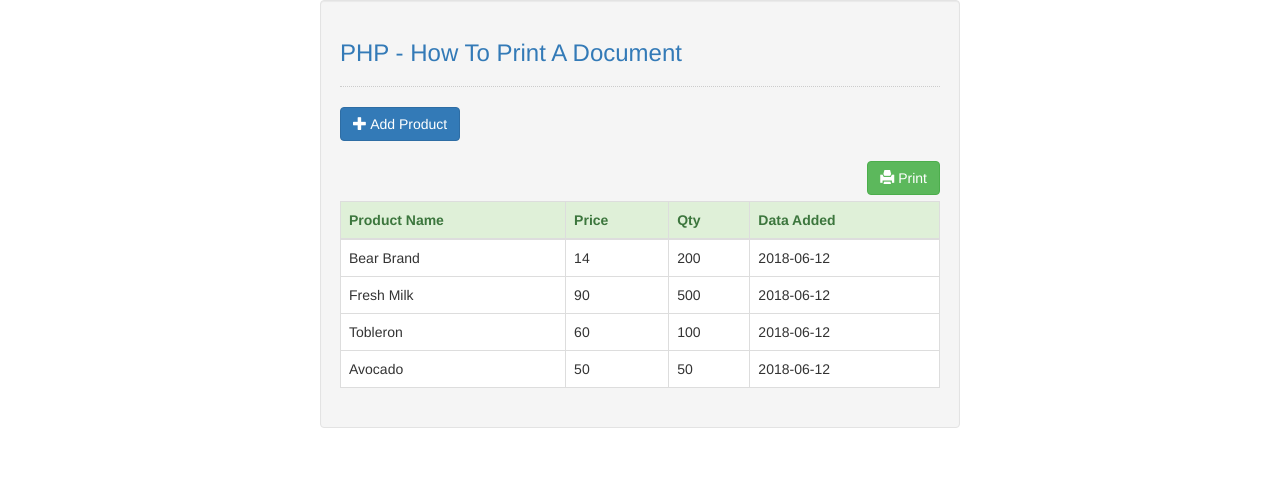
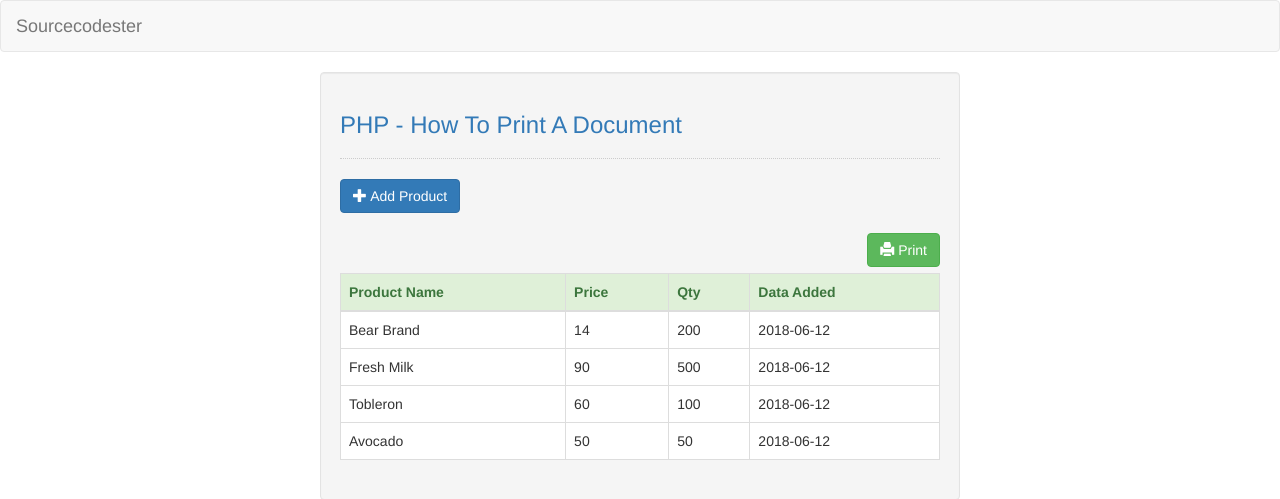
Before and after one commit to nerukanadun/printerConnect, a PHP site: page / in a window 1280 px wide. Shown: the top 499 px of the page. Run offline with PHP 8.4, Linux system fonts and the light colour scheme; data comes from the database, SQL or seed files in the repository.

Commit message:
Update index.php

```diff
--- a/print/index.php
+++ b/print/index.php
@@ -5,7 +5,11 @@
 		<link rel="stylesheet" type="text/css" href="css/bootstrap.css"/>
 	</head>
 <body>
-
+	<nav class="navbar navbar-default">
+		<div class="container-fluid">
+			<a class="navbar-brand" href="https://sourcecodester.com">Sourcecodester</a>
+		</div>
+	</nav>
 	<div class="col-md-3"></div>
 	<div class="col-md-6 well">
 		<h3 class="text-primary">PHP - How To Print A Document</h3>
```
